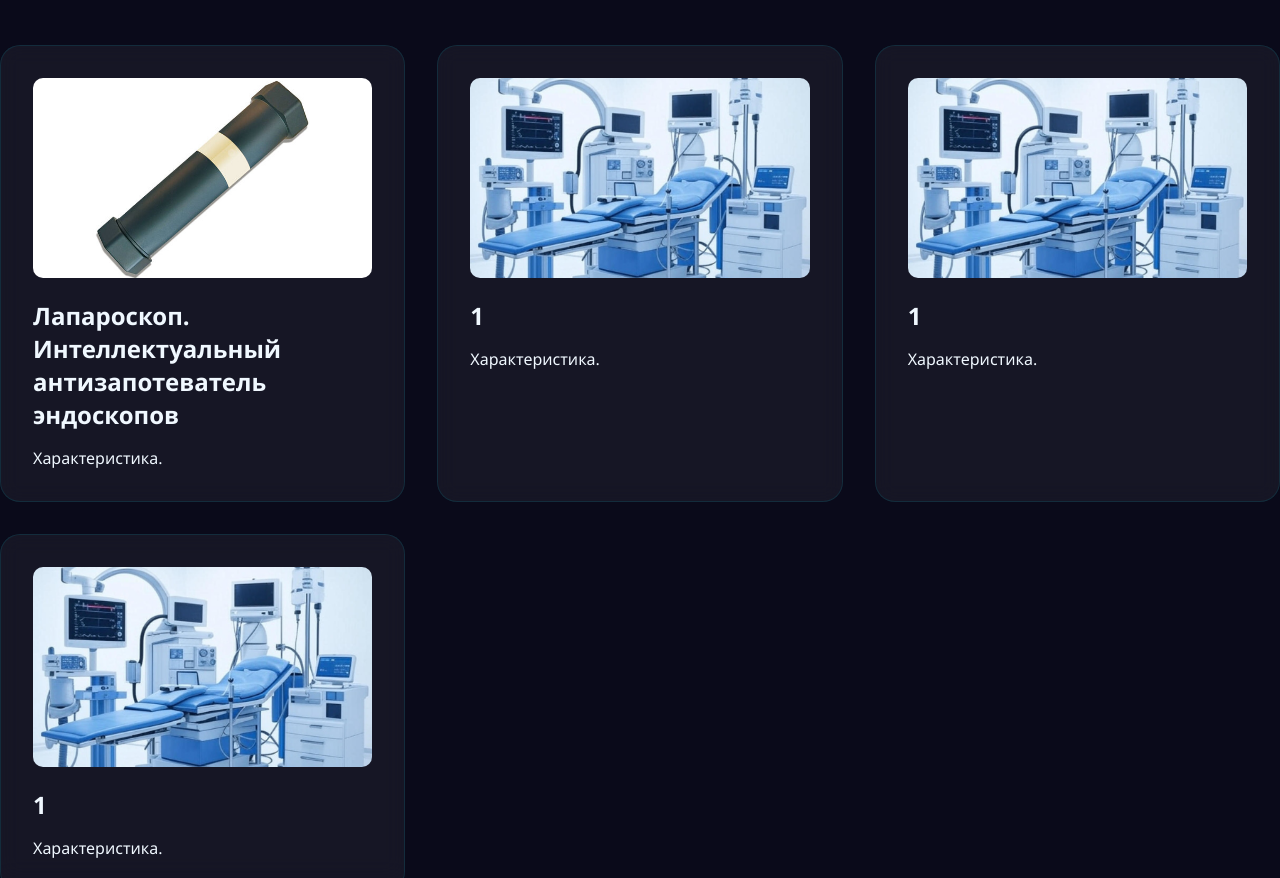
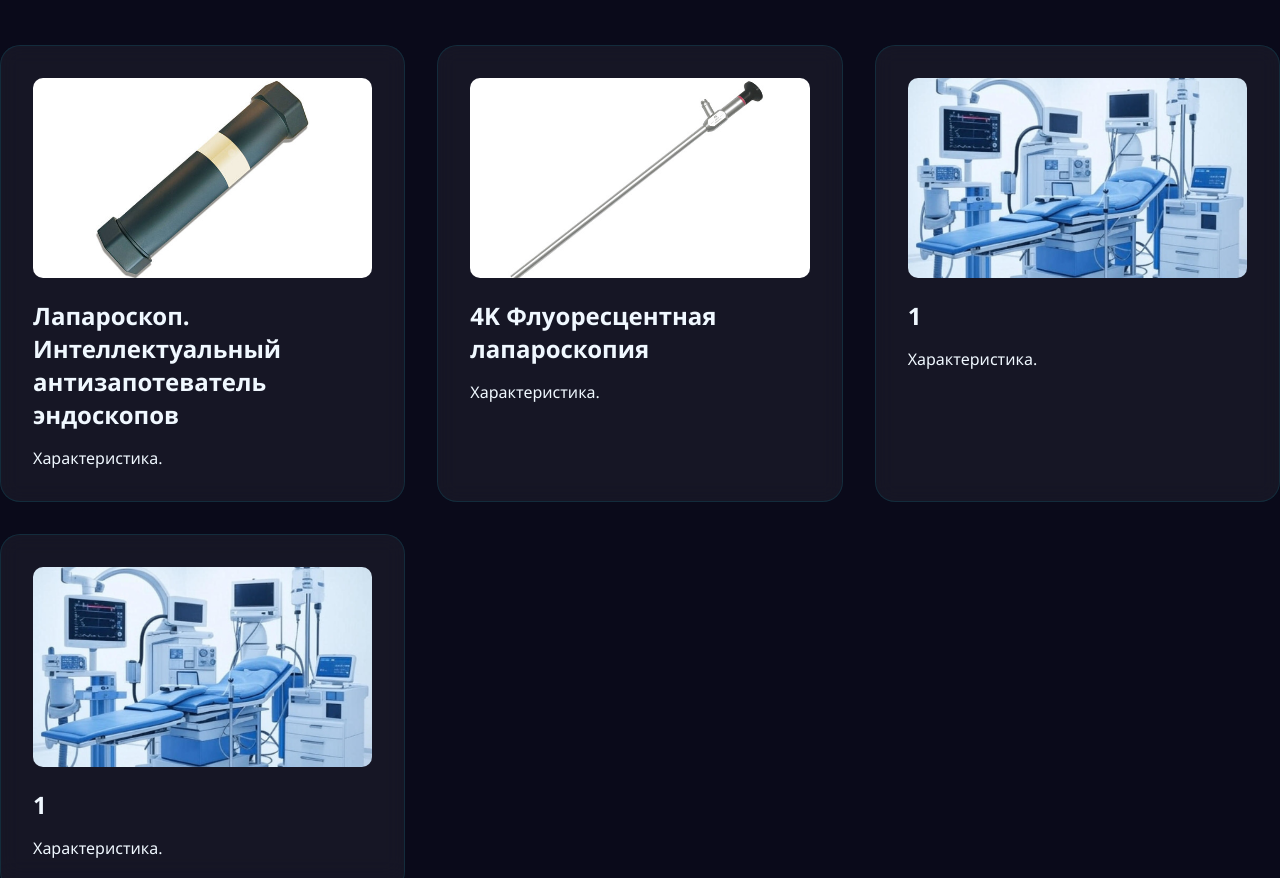
Before and after one commit to futuredent/1, a plain HTML site: page index.html in a window 1280 px wide. Shown: the part 9720-10598 px from the top of the page. Drawn offline with Linux system fonts and the light colour scheme.

Commit message:
Update index.html

```diff
--- a/index.html
+++ b/index.html
@@ -923,8 +923,8 @@
                 <p class="full-desc">Характеристика.</p>
             </div>
             <div class="feature-card">
-                <img src="images/1.jpg" alt="1" class="equipment-image">
-                <h3>1</h3>
+                <img src="images/4K Fluorescent Laparoscopy.jpg" alt="4K Fluorescent Laparoscopy" class="equipment-image">
+                <h3>4K Флуоресцентная лапароскопия</h3>
                 <p class="description short-desc">Характеристика...</p>
                 <span class="read-more">Подробнее</span>
                 <p class="full-desc">Характеристика.</p>
```
